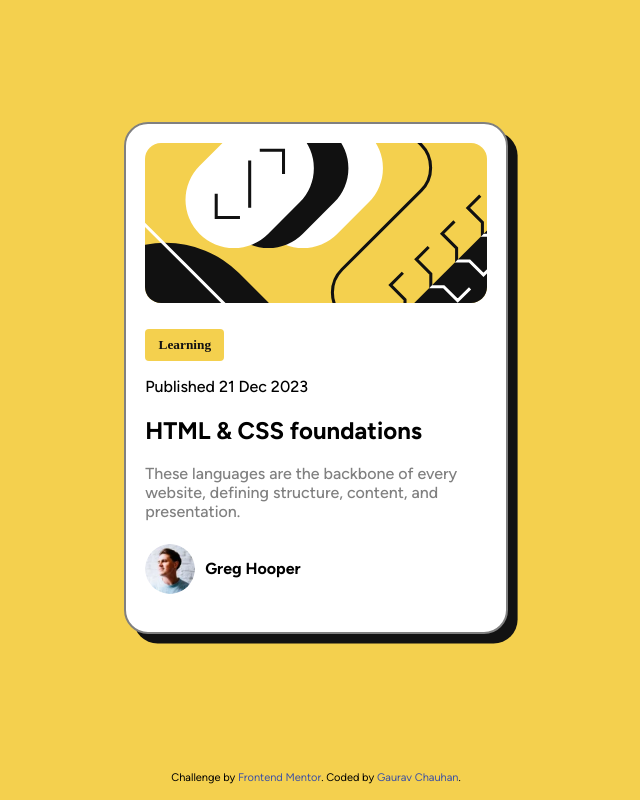
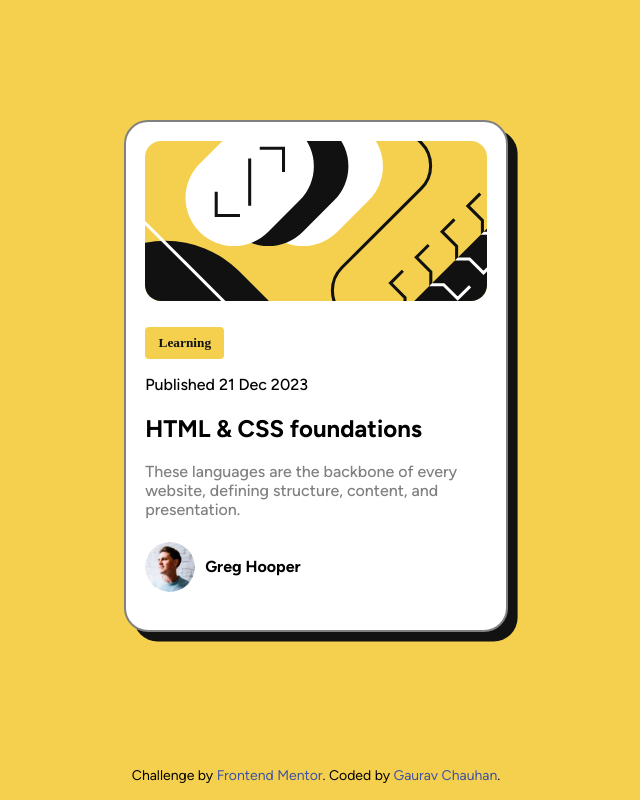
Before and after one commit to gauravc21609/card, a plain HTML site: page index.html in a window 1280 px wide. Shown: the whole page, without its empty margins (324-964 px from the left). Drawn offline with Linux system fonts and the light colour scheme; a web font is replaced by a local one.

Commit message:
all done

```diff
--- a/index.html
+++ b/index.html
@@ -9,7 +9,7 @@
   <title>Frontend Mentor | Blog preview card</title>
   <style>
     .attribution {
-      font-size: 11px;
+      font-size: 14px;
       text-align: center;
     }
 
--- a/style.css
+++ b/style.css
@@ -95,6 +95,7 @@ main p {
 
 main h2 {
   margin: 0.8em 0;
+  font-weight: 700;
 }
 
 main h2 + p{
```
